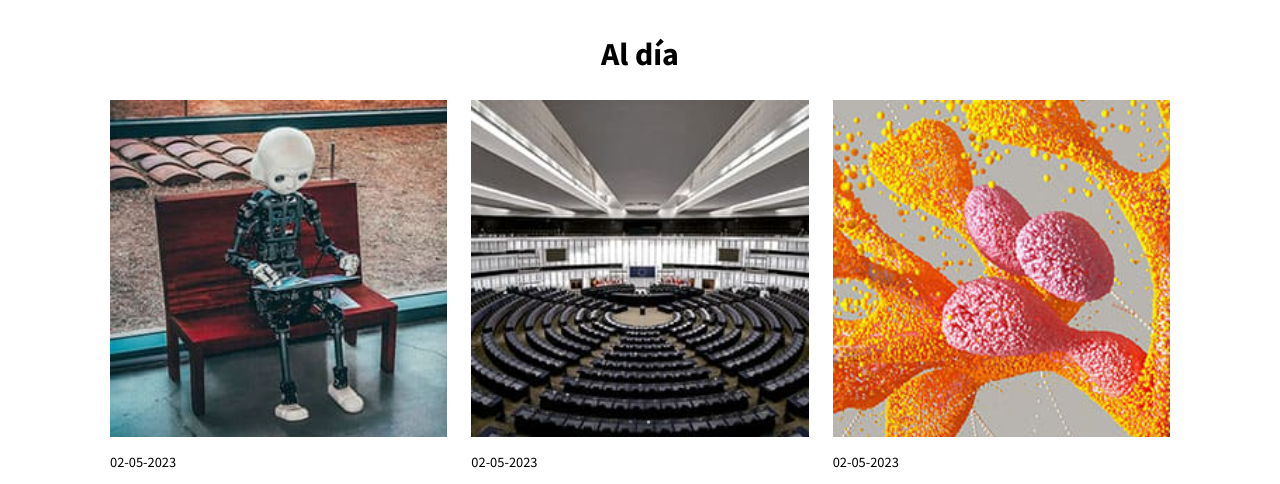
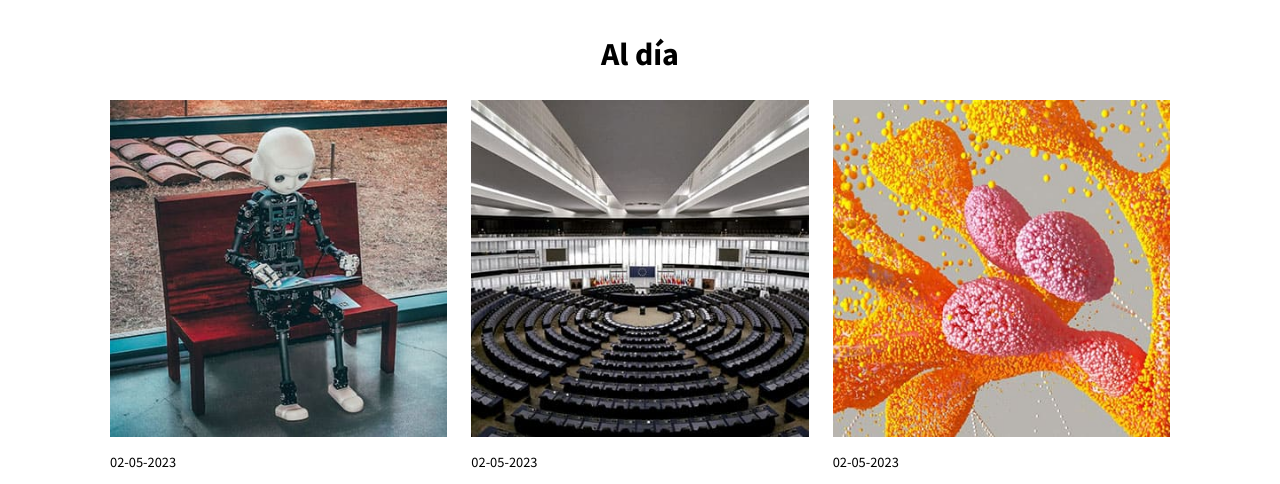
Before and after one commit to MaximoAdolfo/pruebas, a plain HTML site: page index.html in a window 1280 px wide. Shown: the part 811-1295 px from the top of the page. Drawn offline with Linux system fonts and the light colour scheme.

Commit message:
Update index.html

```diff
--- a/index.html
+++ b/index.html
@@ -58,11 +58,7 @@
                 <div class="news-cards">
                     <div>
                         <figure>
-                            <a href="#"><img srcset="img/n-geoffrey-hinton-240px.jpg 240w,
-                                img/n-geoffrey-hinton-380px.jpg 380w"
-                                sizes="(max-width: 768px) 380px,
-                                240px"
-                                src="img/n-geoffrey-hinton-380px.jpg" alt="Robot con forma de humano sentado en un banco de madera mientras lee un libro"></a>
+                            <a href="#"><img src="img/n-geoffrey-hinton-380px.jpg" alt="Robot con forma de humano sentado en un banco de madera mientras lee un libro"></a>
                         </figure>
                         <p><time datetime="2023-05-02">02-05-2023</time></p>
                         <h4><a href="#">Geoffrey Hinton advierte de los peligros de la <abbr title="Inteligencia Artificial">IA</abbr></a></h4>
@@ -71,11 +67,7 @@
                     </div>
                     <div>
                         <figure>
-                            <a href="#"><img srcset="img/n-ue-ia-240px.jpg 240w,
-                                img/n-ue-ia-380px.jpg 380w"
-                                sizes="(max-width: 768px) 380px,
-                                240px"
-                                src="img/n-ue-ia-380px.jpg" alt="Vista panorámica de ángulo picado, realizada desde el punto central de lo más alto de las gradas de la sala principal del Parlamento Europeo"></a>
+                            <a href="#"><img src="img/n-ue-ia-380px.jpg" alt="Vista panorámica de ángulo picado, realizada desde el punto central de lo más alto de las gradas de la sala principal del Parlamento Europeo"></a>
                         </figure>
                         <p><time datetime="2023-05-02">02-05-2023</time></p>
                         <h4><a href="#">Bruselas prepara la ley de <abbr title="Inteligencia Artificial">IA</abbr> para regular su avance</a></h4>
@@ -84,11 +76,7 @@
                     </div>
                     <div>
                         <figure>
-                            <a href="#"><img srcset="img/n-despacho42-240px.jpg 240w,
-                                img/n-despacho42-380px.jpg 380w"
-                                sizes="(max-width: 768px) 380px,
-                                240px"
-                                src="img/n-despacho42-380px.jpg" alt="Plano detalle de moléculas de color rosa y amarillo"></a>
+                            <a href="#"><img src="img/n-despacho42-380px.jpg" alt="Plano detalle de moléculas de color rosa y amarillo"></a>
                         </figure>
                         <p><time datetime="2023-05-02">02-05-2023</time></p>
                         <h4><a href="#">Despacho 42: Inteligencia artificial y arte</a></h4>
```
